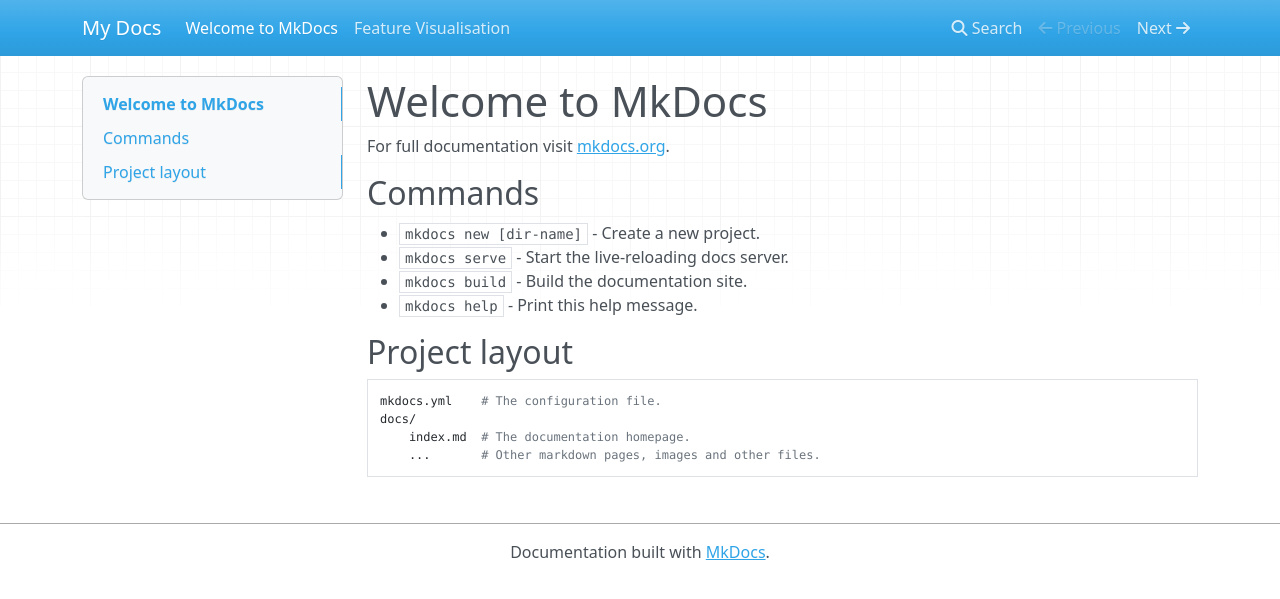
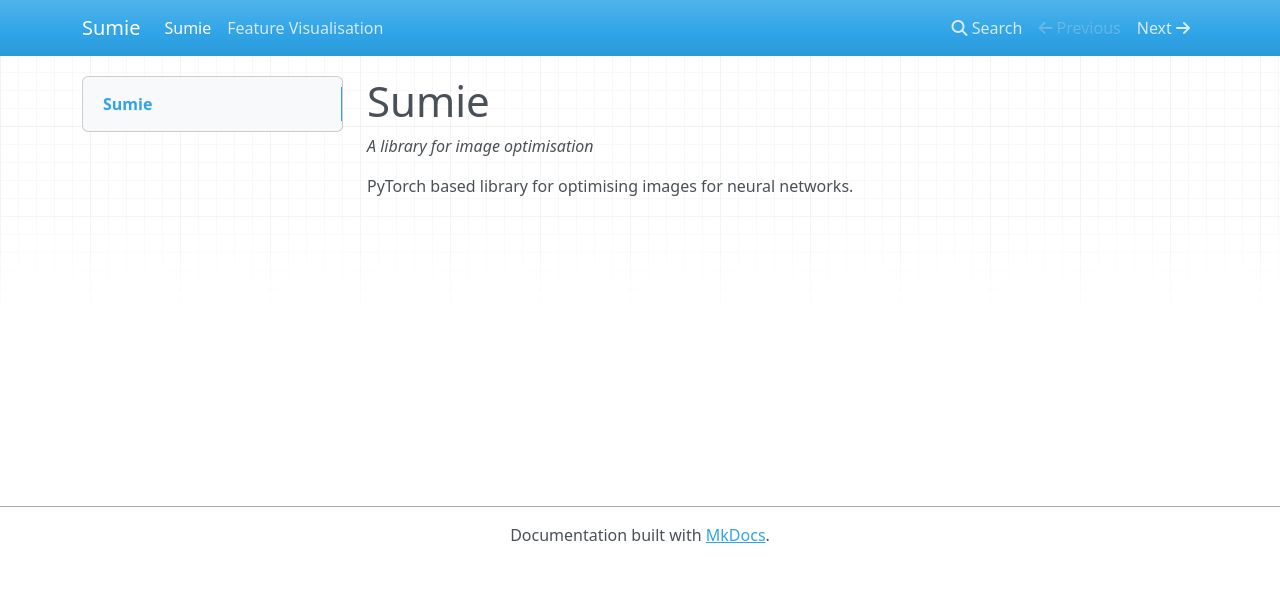
Before and after one commit to justinpinkney/sumie, an MkDocs documentation site: the page built from docs/index.md, in a window 1280 px wide. Shown: the top 599 px of the page. Built offline with MkDocs 1.6.1, drawn with Linux system fonts in a browser that asks for light colours; nearby versions of some CDN libraries.

Commit message:
mkdocs config

```diff
--- a/docs/index.md
+++ b/docs/index.md
@@ -1,17 +1,5 @@
-# Welcome to MkDocs
+# Sumie
 
-For full documentation visit [mkdocs.org](https://mkdocs.org).
+_A library for image optimisation_
 
-## Commands
-
-* `mkdocs new [dir-name]` - Create a new project.
-* `mkdocs serve` - Start the live-reloading docs server.
-* `mkdocs build` - Build the documentation site.
-* `mkdocs help` - Print this help message.
-
-## Project layout
-
-    mkdocs.yml    # The configuration file.
-    docs/
-        index.md  # The documentation homepage.
-        ...       # Other markdown pages, images and other files.
+PyTorch based library for optimising images for neural networks.
--- a/mkdocs.yml
+++ b/mkdocs.yml
@@ -1 +1 @@
-site_name: My Docs
+site_name: Sumie
```
